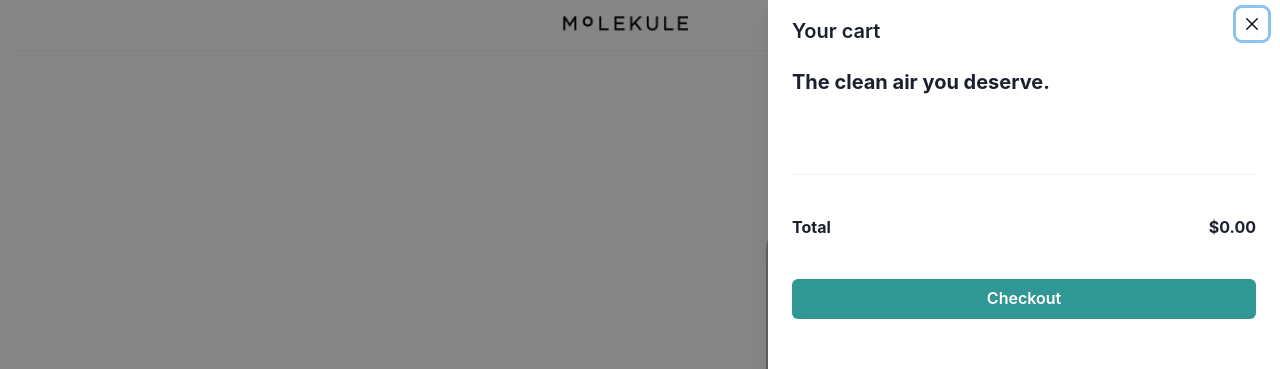
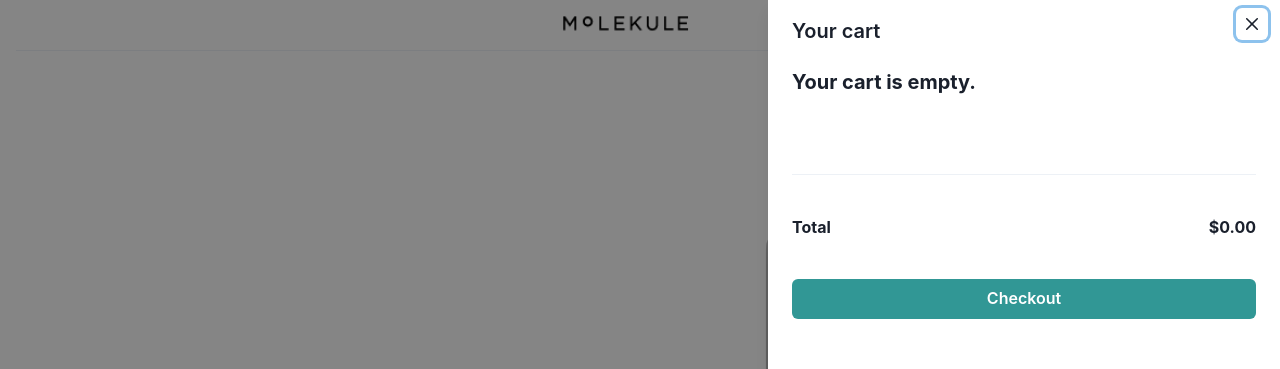
Before and after one commit to dannylee1020/the-odin-project, a React (Vite) app in the folder shopping-cart/: page / in a window 1280 px wide. Both pictures are taken after a click on the icon 1248 px from the left and 25 px from the top of the page. Shown: the top 369 px of the page. Built offline with nearby package versions, Linux system fonts and the light colour scheme.

Commit message:
pass props to checkout page when clicked

```diff
--- a/shopping-cart/src/components/Shop/Modal.jsx
+++ b/shopping-cart/src/components/Shop/Modal.jsx
@@ -18,9 +18,22 @@ import {
     Button,
 } from "@chakra-ui/react";
 
+import { useNavigate } from "react-router-dom";
 import { HiMinusSm, HiPlusSm } from "react-icons/hi";
 
 const ShowModal = (props) => {
+    const navigate = useNavigate();
+
+    const totalMini = isNaN(props.mini.quantity * props.mini.price)
+        ? 0
+        : props.mini.quantity * props.mini.price;
+
+    const totalPro = isNaN(props.pro.quantity * props.pro.price)
+        ? 0
+        : props.pro.quantity * props.pro.price;
+
+    const totalPrice = (totalMini + totalPro).toFixed(2);
+
     const displayMini = () => {
         if (!props.mini.displayMini) {
             return;
@@ -99,12 +112,13 @@ const ShowModal = (props) => {
         );
     };
 
-    const totalMini = isNaN(props.mini.quantity * props.mini.price)
-        ? 0
-        : props.mini.quantity * props.mini.price;
-    const totalPro = isNaN(props.pro.quantity * props.pro.price)
-        ? 0
-        : props.pro.quantity * props.pro.price;
+    const cartHeader = () => {
+        if (!props.cart) {
+            return <Heading size="md">Your cart is empty.</Heading>;
+        }
+
+        return <Heading size="md">The clean air you deserve.</Heading>;
+    };
 
     return (
         <Drawer
@@ -119,7 +133,7 @@ const ShowModal = (props) => {
                 <DrawerCloseButton />
                 <DrawerBody>
                     <VStack align="left" spacing={10}>
-                        <Heading size="md">The clean air you deserve.</Heading>
+                        {cartHeader()}
                         <Flex direction="column" gap={20}>
                             {displayMini()}
                             {displayPro()}
@@ -127,11 +141,20 @@ const ShowModal = (props) => {
                         <Divider />
                         <Flex justify="space-between">
                             <Text fontWeight="bold">Total</Text>
-                            <Text fontWeight="bold">
-                                ${(totalPro + totalMini).toFixed(2)}
-                            </Text>
+                            <Text fontWeight="bold">${totalPrice}</Text>
                         </Flex>
-                        <Button colorScheme="teal">Checkout</Button>
+                        <Button
+                            colorScheme="teal"
+                            onClick={() => {
+                                navigate("/checkout", {
+                                    state: {
+                                        total: totalPrice,
+                                    },
+                                });
+                            }}
+                        >
+                            Checkout
+                        </Button>
                     </VStack>
                 </DrawerBody>
             </DrawerContent>
```
